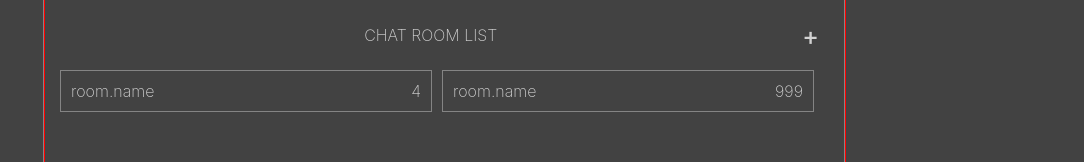
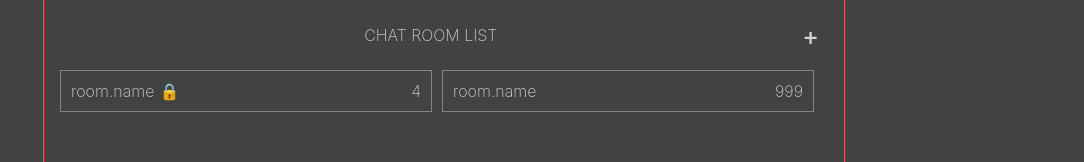
Before and after one commit to Make-Dongchoi-Member/mdm, a SvelteKit app in the folder web/client/: page /chat in a window 1280 px wide. Shown: the part 184-346 px from the top of the page, without its empty margins (196-1280 px from the left). Built offline with nearby package versions, Linux system fonts and the light colour scheme; a web font is replaced by a local one.

Commit message:
Fix: RoomType적용후 적용안되는 부분 수정

```diff
--- a/web/client/src/interfaces.ts
+++ b/web/client/src/interfaces.ts
@@ -34,7 +34,7 @@ export interface RoomInfoDTO {
 	id: string;
 	roomname: string;
 	password: string;
-	isPrivate: boolean;
+	roomtype: RoomType;
 }
 
 export interface GameSetting {
--- a/web/client/src/routes/(app)/chat/+page.svelte
+++ b/web/client/src/routes/(app)/chat/+page.svelte
@@ -2,6 +2,7 @@
     import Modal from './ChatRoomCreateModal.svelte';
     import { modalStatesStore, myData } from '../../../store';
     import { onMount } from 'svelte';
+    import { RoomType } from '../../../enums';
 
     onMount(() => {
 
@@ -36,7 +37,7 @@
                 <div>
                     room.name
                 </div>
-                {#if room.isLocked}
+                {#if room.roomtype === RoomType.lock}
                     <div>&#x1F512</div>
                 {:else}
                     <div></div>
--- a/web/client/src/store.ts
+++ b/web/client/src/store.ts
@@ -6,7 +6,7 @@ const myData: Writable<MyData> = writable({
 	id: "seonhoki",
 	avatarSrc: "/asset/hhwang.png",
 	rooms: [
-        {id: "123", name:'room name', roomtype: RoomType.normal, memberCount: 4},
+        {id: "123", name:'room name', roomtype: RoomType.lock, memberCount: 4},
         {id: "456", name:'room name2', roomtype: RoomType.normal, memberCount: 999},
     ],
 });
@@ -57,7 +57,7 @@ const openedRoom: Writable<RoomDetail> = writable({
 	* Chatting방 생성 요청
 	POST
 	>> roomInfoDTO: RoomInfoDTO
-	<< result: boolean
+	<< id: string
 
 	Chatroom 내부 ("/chat/room") ============================================
 	* 들어간 방의 정보 API 요청
```
